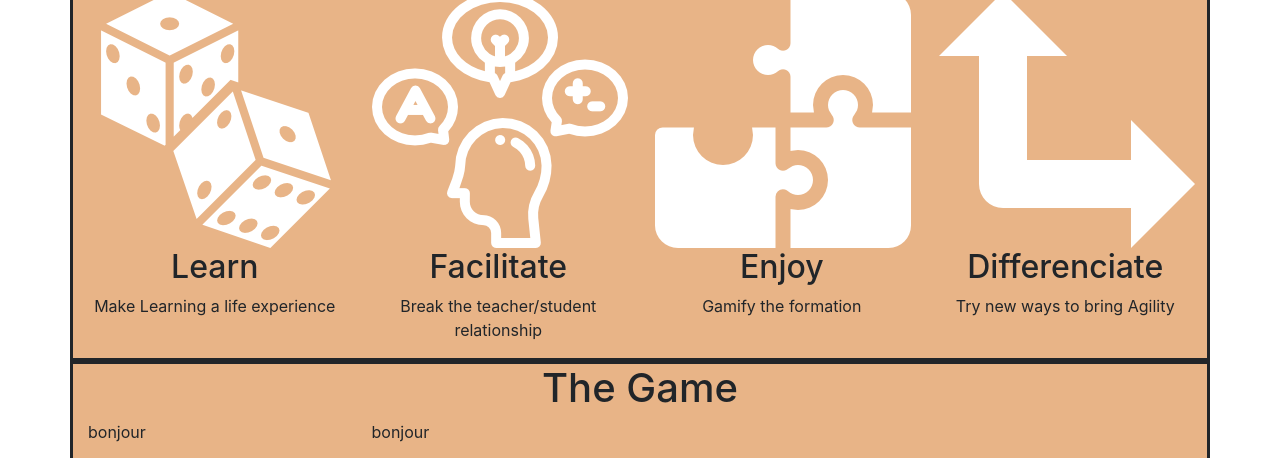
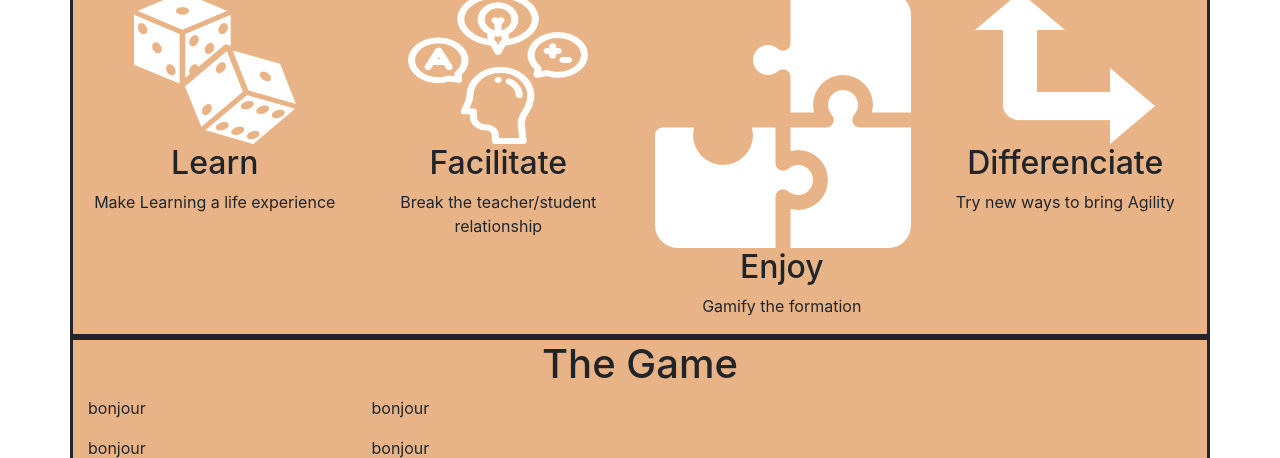
Before and after one commit to Arthurpotier/Kedgilecrew2, a plain HTML site: page index.html in a window 1280 px wide. Shown: the part 642-1100 px from the top of the page. Drawn offline with nearby package versions, Linux system fonts and the light colour scheme.

Commit message:
Update index.html

```diff
--- a/index.html
+++ b/index.html
@@ -45,22 +45,22 @@
               <h1> Break Agile formations codes </h1>
       <div class="row" id="Values">
         <div class="col-12 col-md-6 col-lg-3 valeurs">
-          <img src="images/stimulate through gaming.png" >
+          <img src="images/stimulate through gaming.png" height="152" width="180" >
           <h2>Learn</h2>
           <p class=>Make Learning a life experience</p>
         </div>
         <div class="col-12 col-md-6 col-lg-3 valeurs">
-          <img src="images/emotions brings knowledge.png">
+          <img src="images/emotions brings knowledge.png" height="152" width="180">
           <h2>Facilitate</h2>
           <p>Break the teacher/student relationship</p>
         </div>
-        <div class="col-12 col-md-6 col-lg-3 valeurs">
+        <div class="col-12 col-md-6 col-lg-3 valeurs" height="152" width="180">
           <img src="images/play_and_learn.png">
           <h2>Enjoy</h2>
           <p>Gamify the formation</p>
         </div>
         <div class="col-12 col-md-6 col-lg-3 valeurs">
-          <img src="images/differenciate yourself.png">
+          <img src="images/differenciate yourself.png" height="152" width="180">
           <h2>Differenciate</h2>
           <p>Try new ways to bring Agility</p>
         </div>
```
